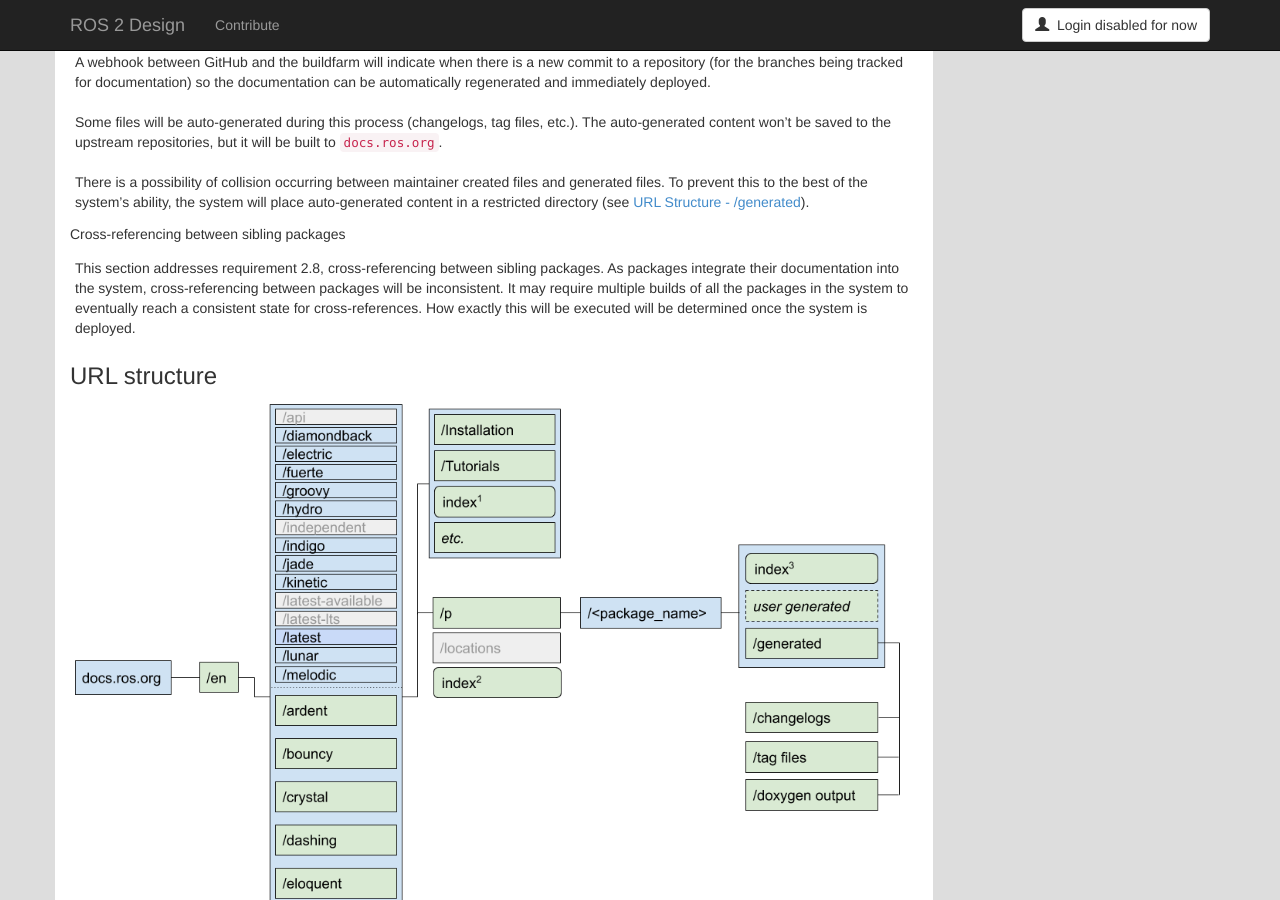
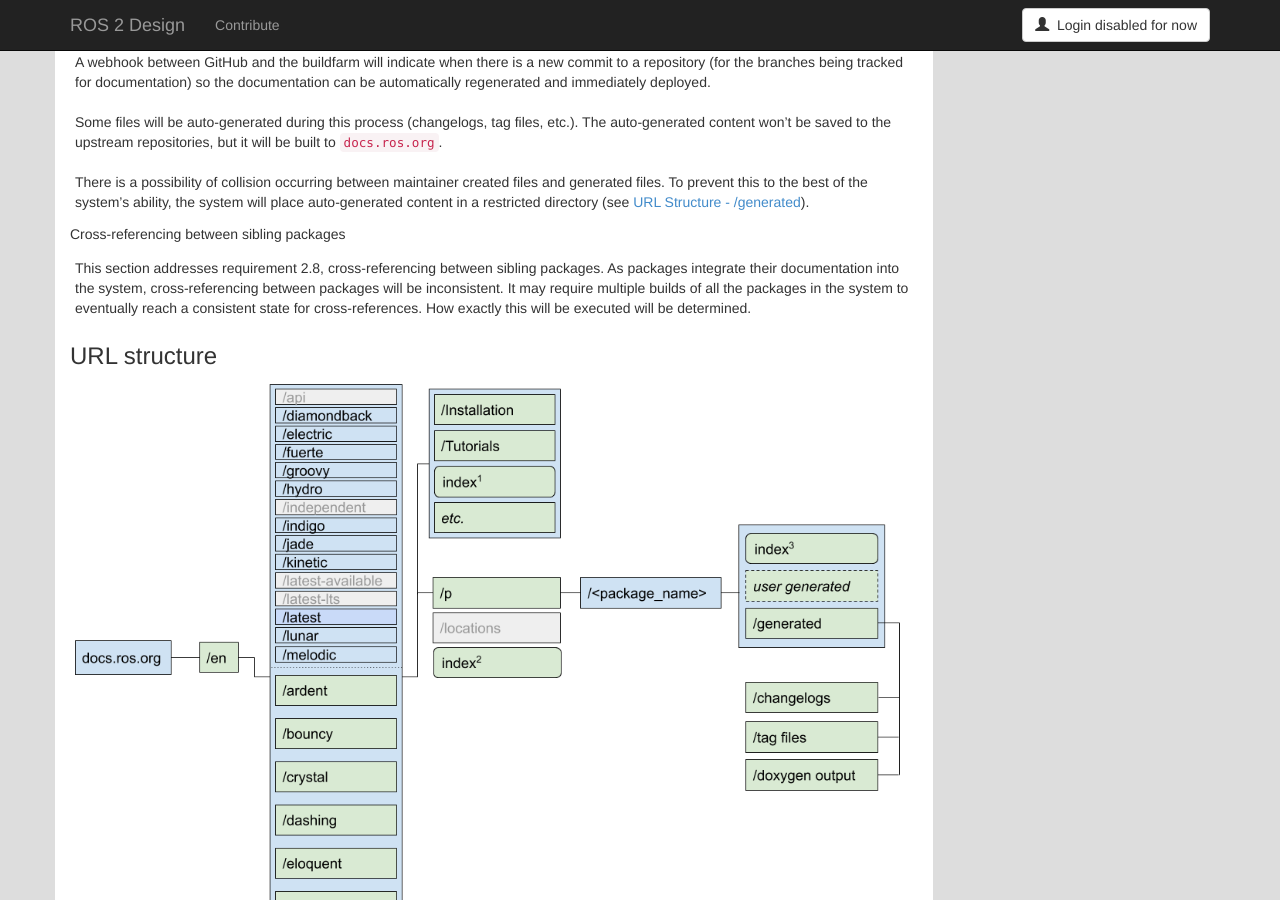
Before and after one commit to ros2/design, a Jekyll site: the page built from articles/per_package_documentation.md, in a window 1280 px wide and 900 px high, scrolled down 4721 px. Built offline with Jekyll 4.4.1, drawn with Linux system fonts in a browser that asks for light colours; nearby versions of some CDN libraries.

Commit message:
remove "once system is deployed"
Signed-off-by: maryaB-osr <marya@openrobotics.org>

```diff
--- a/articles/per_package_documentation.md
+++ b/articles/per_package_documentation.md
@@ -207,7 +207,7 @@ To prevent this to the best of the system's ability, the system will place auto-
 This section addresses requirement 2.8, cross-referencing between sibling packages.
 As packages integrate their documentation into the system, cross-referencing between packages will be inconsistent.
 It may require multiple builds of all the packages in the system to eventually reach a consistent state for cross-references.
-How exactly this will be executed will be determined once the system is deployed.
+How exactly this will be executed will be determined.
 
 ### URL structure
 
```
